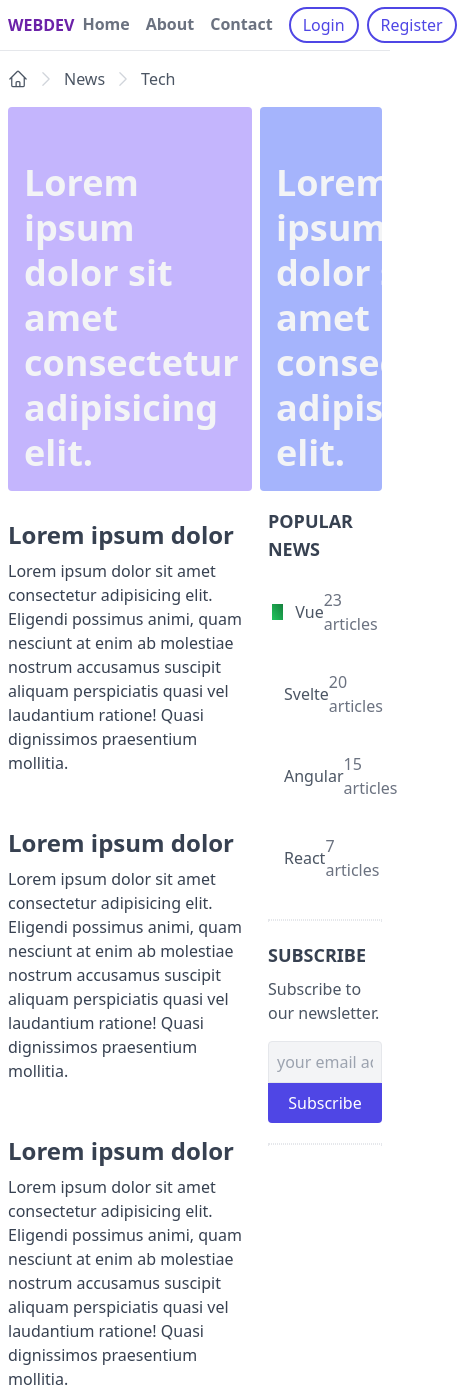
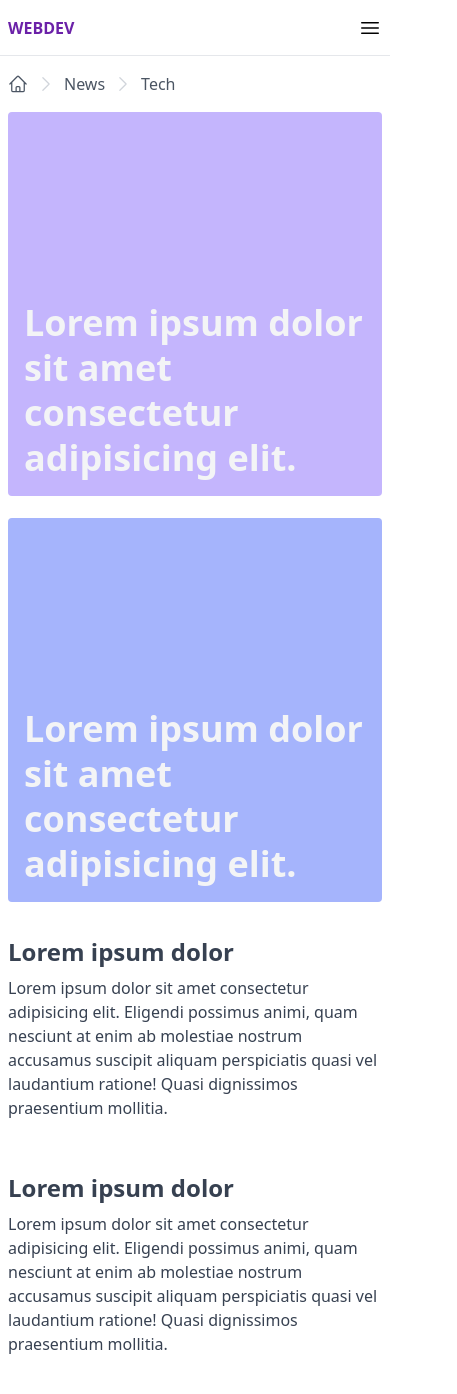
Before and after one commit to DenysBorysiuk/tailwind-css, a website: page index.html in a window 390 px wide. Shown: the top 1394 px of the page, 457 px wide, since content can reach past the window. Drawn offline with Linux system fonts and the light colour scheme.

Commit message:
lesson-11 done

```diff
--- a/index.html
+++ b/index.html
@@ -12,9 +12,9 @@
     <div class="max-w-screen-xl mx-auto">
 
         <!-- header -->
-        <header class="px-2 border-b flex items-center justify-between">
+        <header class="px-2 border-b flex items-center justify-between h-14">
             <a class="uppercase font-bold text-purple-800" href="#">webDev</a>
-            <nav class="flex items-center">
+            <nav class="hidden md:flex items-center">
                 <ul class=" inline-flex items-center">
                     <li>
                         <a class="header-link" href="#">Home</a>
@@ -33,6 +33,13 @@
                     </li>
                 </ul>
             </nav>
+            <button class="inline-block md:hidden" type="button">
+                <svg xmlns="http://www.w3.org/2000/svg" fill="none" viewBox="0 0 24 24" stroke-width="1.5"
+                    stroke="currentColor" class="w-6 h-6">
+                    <path stroke-linecap="round" stroke-linejoin="round"
+                        d="M3.75 6.75h16.5M3.75 12h16.5m-16.5 5.25h16.5" />
+                </svg>
+            </button>
         </header>
 
         <!-- breadcrumbs -->
@@ -64,8 +71,8 @@
         </div>
 
         <!-- banners -->
-        <section class="px-2 flex space-x-2">
-            <a class="w-2/3 bg-violet-300 h-96 mb-4 relative rounded inline-block overflow-hidden" href="#">
+        <section class="px-2 lg:flex lg:space-x-2">
+            <a class="w-full lg:w-2/3 bg-violet-300 h-96 mb-4 relative rounded inline-block overflow-hidden" href="#">
                 <div class="p-4 absolute bottom-0 left-0 z-20">
                     <h2 class="text-4xl font-semibold text-gray-100 leading-tight">
                         Lorem ipsum dolor sit amet consectetur adipisicing elit.
@@ -73,7 +80,7 @@
                 </div>
             </a>
 
-            <a class="w-1/3 bg-indigo-300 h-96 mb-4 relative rounded inline-block overflow-hidden" href="#">
+            <a class="w-full lg:w-1/3 bg-indigo-300 h-96 mb-4 relative rounded inline-block overflow-hidden" href="#">
                 <div class="p-4 absolute bottom-0 left-0 z-20">
                     <h2 class="text-4xl font-semibold text-gray-100 leading-tight">
                         Lorem ipsum dolor sit amet consectetur adipisicing elit.
@@ -83,8 +90,8 @@
         </section>
 
 
-        <main class="flex">
-            <div class="w-2/3">
+        <main class="lg:flex">
+            <div class="w-full lg:w-2/3">
                 <!-- post cards -->
                 <section class="px-2">
                     <a class="block mb-10" href="#">
@@ -149,9 +156,9 @@
                 </div>
             </div>
 
-            <div class="w-1/3 px-2">
+            <div class="w-full lg:w-1/3 px-2 md:flex md:space-x-6 lg:block lg:space-x-0">
                 <!-- topics -->
-                <div class="mb-5">
+                <div class="w-full md:w1/2 mb-5 lg:w-full">
                     <h5 class="font-bold text-lg uppercase text-gray-700 mb-2">Popular News</h5>
                     <ul>
                         <li class="px-1 py-4 border-y border-white hover:border-gray-200">
@@ -189,11 +196,12 @@
                     </ul>
                 </div>
 
+                <div class="w-full md:w1/2 lg:w-full">
                     <!-- divider -->
-                <div class="border border-dotted"></div>
+                    <div class="border border-dotte md:hidden lg:block"></div>
 
                     <!-- subscribe -->
-                <div class="my-5">
+                    <div class="my-5 md:my-0 lg:my-5">
                         <h5 class="font-bold text-lg uppercase text-gray-700 mb-2">Subscribe</h5>
                         <p class="text-gray-600 mb-4">Subscribe to our newsletter.</p>
                         <input type="email" placeholder="your email address"
@@ -203,14 +211,15 @@
                     </div>
 
                     <!-- divider -->
-                <div class="border border-dotted"></div>
+                    <div class="border border-dotted md:hidden lg:block"></div>
+                </div>
             </div>
         </main>
 
         <!-- footer -->
         <footer class="border-t mt-10 py-10 px-2">
-            <div class="flex">
-                <div class="mb-5 w-2/5">
+            <div class="md:flex">
+                <div class="w-full mb-5 md:w-2/5">
                     <h6 class="font-semibold text-gray-700 mb-3">Company</h6>
                     <ul>
                         <li><a class="inline-block text-gray-500 py-2 hover:underline" href="">Team</a></li>
@@ -218,7 +227,7 @@
                     </ul>
                 </div>
 
-                <div class="w-2/5">
+                <div class="w-full mb-5 md:w-2/5">
                     <h6 class="font-semibold text-gray-700 mb-3">Content</h6>
                     <ul>
                         <li>
@@ -233,7 +242,7 @@
                     </ul>
                 </div>
 
-                <div class="w-1/5">
+                <div class="w-full md:w-1/5">
                     <h6 class="font-semibold text-gray-700 mb-3">Contact Us</h6>
                     <ul class="flex">
                         <li class="mr-2">
```
Also changed, not shown: public/styles.css. Lines whose indentation alone changed are shown as unchanged.
